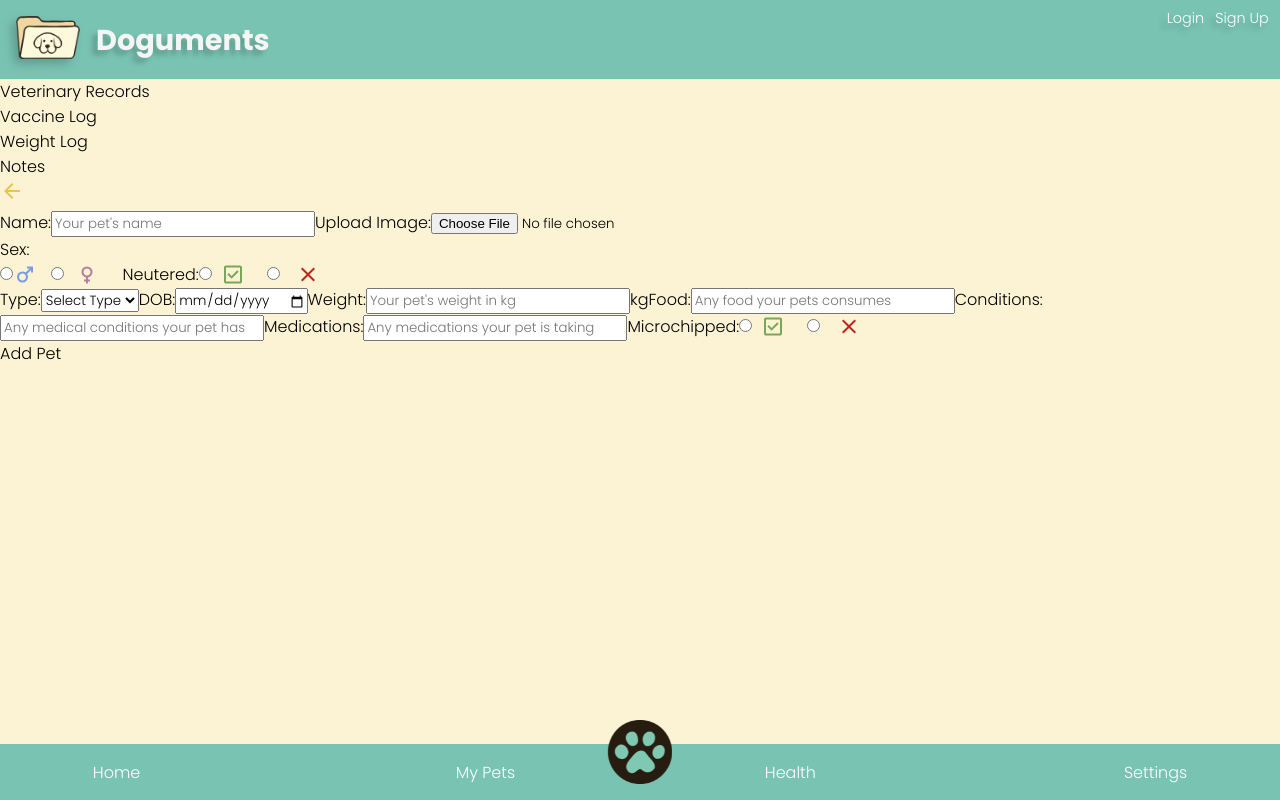
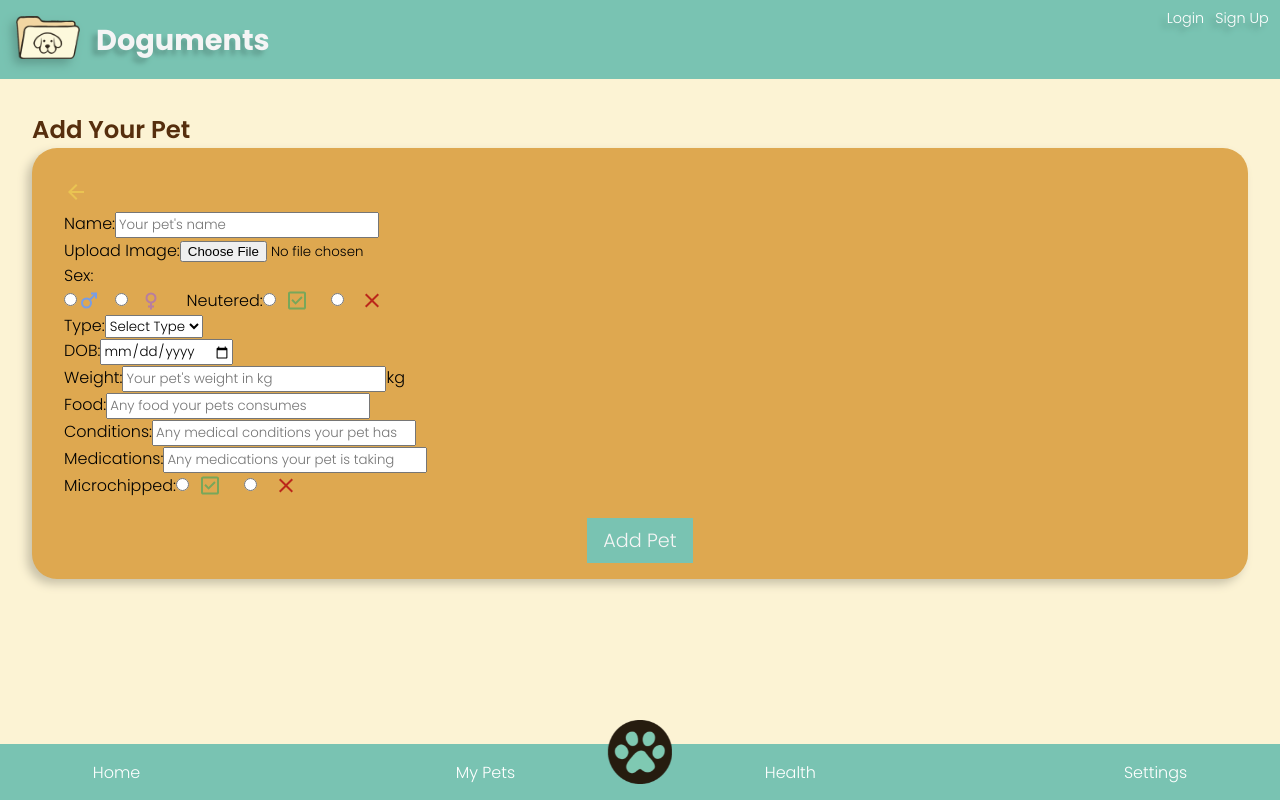
Before and after one commit to belpalmerio/isabela-palmerio-doguments, a React (Vite) app in the folder client/: page /pets/add in a window 1280 px wide. Built offline with nearby package versions, Linux system fonts and the light colour scheme.

Commit message:
Add styles to add pet page

```diff
--- a/client/src/components/Header/Header.scss
+++ b/client/src/components/Header/Header.scss
@@ -50,6 +50,7 @@
   flex-direction: column;
   align-items: center;
   padding: 0 1rem;
+  padding-bottom: 0.5rem;
 
   &__wrapper {
     display: flex;
--- a/client/src/components/Modal/Modal.scss
+++ b/client/src/components/Modal/Modal.scss
@@ -30,6 +30,7 @@
     padding: 0.5rem 1rem;
     font-size: 1.2rem;
     color: $logo-text-color;
+    margin-bottom: 0.5rem;
 
     &:hover {
       background-color: $accent;
@@ -38,6 +39,6 @@
 
   &__button-wrapper {
     display: flex;
-    justify-content: space-around;
+    flex-direction: column;
   }
 }
--- a/client/src/pages/AddMyPetPage/AddMyPetPage.jsx
+++ b/client/src/pages/AddMyPetPage/AddMyPetPage.jsx
@@ -24,7 +24,7 @@ import { useEffect, useState } from "react";
 import { useParams, Link, useNavigate } from "react-router-dom";
 import axios from "axios";
 import backicon from "../../assets/icons/backicon.svg";
-import placeholderImage from "../../assets/images/placeholder--dog.webp";
+import TitleBox from "../../components/TitleBox/TitleBox.jsx";
 
 function AddMyPetPage() {
   const { userId } = useParams();
@@ -192,11 +192,8 @@ function AddMyPetPage() {
 
   return (
     <article className="add-pet">
-      <div className="records">Veterinary Records</div>
-      <div className="vaccines">Vaccine Log</div>
-      <div className="weight">Weight Log</div>
-      <div className="notes">Notes</div>
-      <div className="back">
+      <TitleBox title={"Add Your Pet"} />
+      <div className="edit-pet__wrapper">
         <Link to={`/pets/`}>
           <button className="back-icon__button">
             <img
@@ -206,7 +203,6 @@ function AddMyPetPage() {
             />
           </button>
         </Link>
-      </div>
         <form
           action="/pets"
           className="add-pet__form"
@@ -324,7 +320,9 @@ function AddMyPetPage() {
                     onChange={(e) =>
                       setFormInput({ ...formInput, breed: e.target.value })
                     }
-                  disabled={!formInput.type || formInput.type === "Select Type"}
+                    disabled={
+                      !formInput.type || formInput.type === "Select Type"
+                    }
                   >
                     <option>Select Breed</option>
                     {breedOptions[formInput.type]?.map((breed) => (
@@ -423,11 +421,13 @@ function AddMyPetPage() {
               </label>
             )}
           </div>
-
-        <button className="button" type="submit">
+          <div className="add-pet__button-wrapper">
+            <button className="add-pet__button" type="submit">
               Add Pet
             </button>
+          </div>
         </form>
+      </div>
     </article>
   );
 }
--- a/client/src/pages/AddMyPetPage/AddMyPetPage.scss
+++ b/client/src/pages/AddMyPetPage/AddMyPetPage.scss
@@ -1,6 +1,10 @@
 @use "../../styles/partials/mixins" as *;
+@use "../../styles/partials/variables" as *;
+@use "../../styles/partials/global" as *;
 
 .add-pet {
+  padding: 2rem;
+
   &__body {
     &--male {
       background-image: url("../../assets/icons/male.svg");
@@ -30,6 +34,41 @@
   }
 
   &__img {
-    max-width: 200px;
+    max-width: 12.5rem;
+  }
+
+  &__wrapper {
+    padding: 2rem 2rem 1rem 2rem;
+    border-radius: 25px;
+    background-color: $accent;
+    filter: drop-shadow(-5px 5px 5px $background-shadow);
+  }
+
+  &__form {
+    display: flex;
+    flex-direction: column;
+  }
+
+  &__info {
+    display: flex;
+    flex-direction: column;
+  }
+
+  &__button {
+    background-color: $primary;
+    margin-top: 0.25rem;
+    padding: 0.5rem 1rem;
+    font-size: 1.2rem;
+    color: $logo-text-color;
+
+    &:hover {
+      background-color: $accent;
+    }
+  }
+
+  &__button-wrapper {
+    margin-top: 1rem;
+    display: flex;
+    justify-content: center;
   }
 }
--- a/client/src/pages/EditMyPetPage/EditMyPetPage.jsx
+++ b/client/src/pages/EditMyPetPage/EditMyPetPage.jsx
@@ -23,6 +23,7 @@ import axios from "axios";
 import deleteicon from "../../assets/icons/deleteicon.svg";
 import backicon from "../../assets/icons/backicon.svg";
 import Modal from "../../components/Modal/Modal.jsx";
+import TitleBox from "../../components/TitleBox/TitleBox.jsx";
 
 function EditMyPetPage() {
   const { userId, petId } = useParams();
@@ -241,11 +242,22 @@ function EditMyPetPage() {
         onDelete={handleDeleteModal}
         pet={formInput}
       ></Modal>
-      <div className="records">Veterinary Records</div>
-      <div className="vaccines">Vaccine Log</div>
-      <div className="weight">Weight Log</div>
-      <div className="notes">Notes</div>
-      <div className="back">
+      <TitleBox title={`Edit ${formInput.name}'s Info`} />
+      <ul className="my-pet__list">
+        <Link to={`/pets/${petId}/records/edit`}>
+          <li className="my-pet__item my-pet__item--records">Docs</li>
+        </Link>
+        <Link to={`/pets/${petId}/vaccines/edit`}>
+          <li className="my-pet__item my-pet__item--vaccines">Vaccine Log</li>
+        </Link>
+        <Link to={`/pets/${petId}/weight/edit`}>
+          <li className="my-pet__item my-pet__item--weight">Weight Log</li>
+        </Link>
+        <Link to={`/pets/${petId}/notes/edit`}>
+          <li className="my-pet__item my-pet__item--notes">Notes</li>
+        </Link>
+      </ul>
+      <div className="edit-pet__wrapper">
         <Link to={`/pets/${petId}`}>
           <button className="back-icon__button">
             <img
@@ -255,7 +267,6 @@ function EditMyPetPage() {
             />
           </button>
         </Link>
-      </div>
         <form
           action="/pets"
           className="edit-pet__form"
@@ -291,8 +302,8 @@ function EditMyPetPage() {
 
           <div className="edit-pet__info">
             <div className="edit-pet__container">
+              <div className="edit-pet__gender">
                 <label className="edit-pet__body">Sex:</label>
-            <div>
                 <label className="edit-pet__body edit-pet__body--male">
                   <input
                     type="radio"
@@ -315,6 +326,7 @@ function EditMyPetPage() {
                   />
                   Female
                 </label>
+              </div>
               <label className="edit-pet__body">
                 {displaySpayOrNeuter(formInput)}:
                 <label className="edit-pet__body edit-pet__body--yes">
@@ -326,7 +338,7 @@ function EditMyPetPage() {
                       setFormInput({ ...formInput, isFixed: true })
                     }
                   />
-                  IsMicro
+                  IsFixed
                 </label>
                 <label className="edit-pet__body edit-pet__body--no">
                   <input
@@ -337,10 +349,9 @@ function EditMyPetPage() {
                       setFormInput({ ...formInput, isFixed: false })
                     }
                   />
-                  IsntMicro
+                  IsntFixed
                 </label>
               </label>
-            </div>
             </div>
             <label className="edit-pet__body">
               Type:
@@ -369,7 +380,9 @@ function EditMyPetPage() {
                     onChange={(e) =>
                       setFormInput({ ...formInput, breed: e.target.value })
                     }
-                  disabled={!formInput.type || formInput.type === "Select Type"}
+                    disabled={
+                      !formInput.type || formInput.type === "Select Type"
+                    }
                   >
                     <option>Select Breed</option>
                     {breedOptions[formInput.type]?.map((breed) => (
@@ -468,12 +481,14 @@ function EditMyPetPage() {
             )}
           </div>
 
-        <button className="button" type="submit">
+          <div className="edit-pet__button-wrapper">
+            <button className="edit-pet__button" type="submit">
               Update
             </button>
+          </div>
         </form>
 
-      <div className="delete-pet">
+        <div className="edit-pet__delete-pet">
           <img
             src={deleteicon}
             className="delete-icon"
@@ -481,6 +496,7 @@ function EditMyPetPage() {
             alt="Delete pet"
           />
         </div>
+      </div>
     </article>
   );
 }
--- a/client/src/pages/EditMyPetPage/EditMyPetPage.scss
+++ b/client/src/pages/EditMyPetPage/EditMyPetPage.scss
@@ -1,6 +1,10 @@
 @use "../../styles/partials/mixins" as *;
+@use "../../styles/partials/variables" as *;
+@use "../../styles/partials/global" as *;
 
 .edit-pet {
+  padding: 2rem;
+
   &__body {
     &--male {
       background-image: url("../../assets/icons/male.svg");
@@ -30,6 +34,41 @@
   }
 
   &__img {
-    max-width: 200px;
+    max-width: 12.5rem;
+  }
+
+  &__wrapper {
+    padding: 2rem 2rem 1rem 2rem;
+    border-radius: 25px;
+    background-color: $accent;
+    filter: drop-shadow(-5px 5px 5px $background-shadow);
+  }
+
+  &__form {
+    display: flex;
+    flex-direction: column;
+  }
+
+  &__info {
+    display: flex;
+    flex-direction: column;
+  }
+
+  &__button {
+    background-color: $primary;
+    margin-top: 0.25rem;
+    padding: 0.5rem 1rem;
+    font-size: 1.2rem;
+    color: $logo-text-color;
+
+    &:hover {
+      background-color: $accent;
+    }
+  }
+
+  &__button-wrapper {
+    margin-top: 1rem;
+    display: flex;
+    justify-content: center;
   }
 }
--- a/client/src/pages/MyPetPage/MyPetPage.jsx
+++ b/client/src/pages/MyPetPage/MyPetPage.jsx
@@ -253,15 +253,15 @@ function MyPetPage() {
         </div>
 
         <section className="my-pet__icon-container">
-          <div className="edit-pet-icon">
+          <div className="my-pet__edit-icon">
             <Link to={`/pets/${petId}/edit`}>
-              <button className="edit-pet">
+              <button className="edit-icon">
                 <img src={editicon} className="edit-icon" alt="Edit pet" />
               </button>
             </Link>
           </div>
 
-          <div className="delete-pet-icon">
+          <div className="my-pet__delete-pet-icon">
             <img
               src={deleteicon}
               className="delete-icon"
```
Lines whose indentation alone changed are shown as unchanged.
